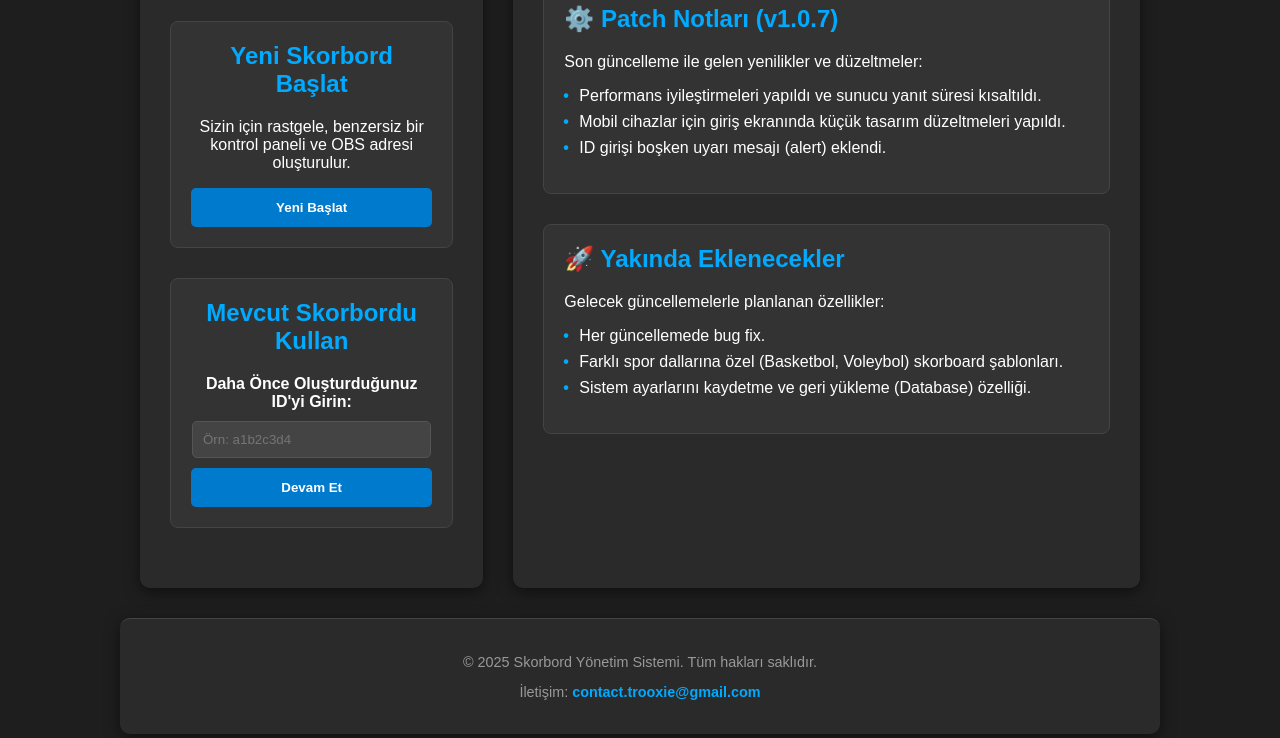
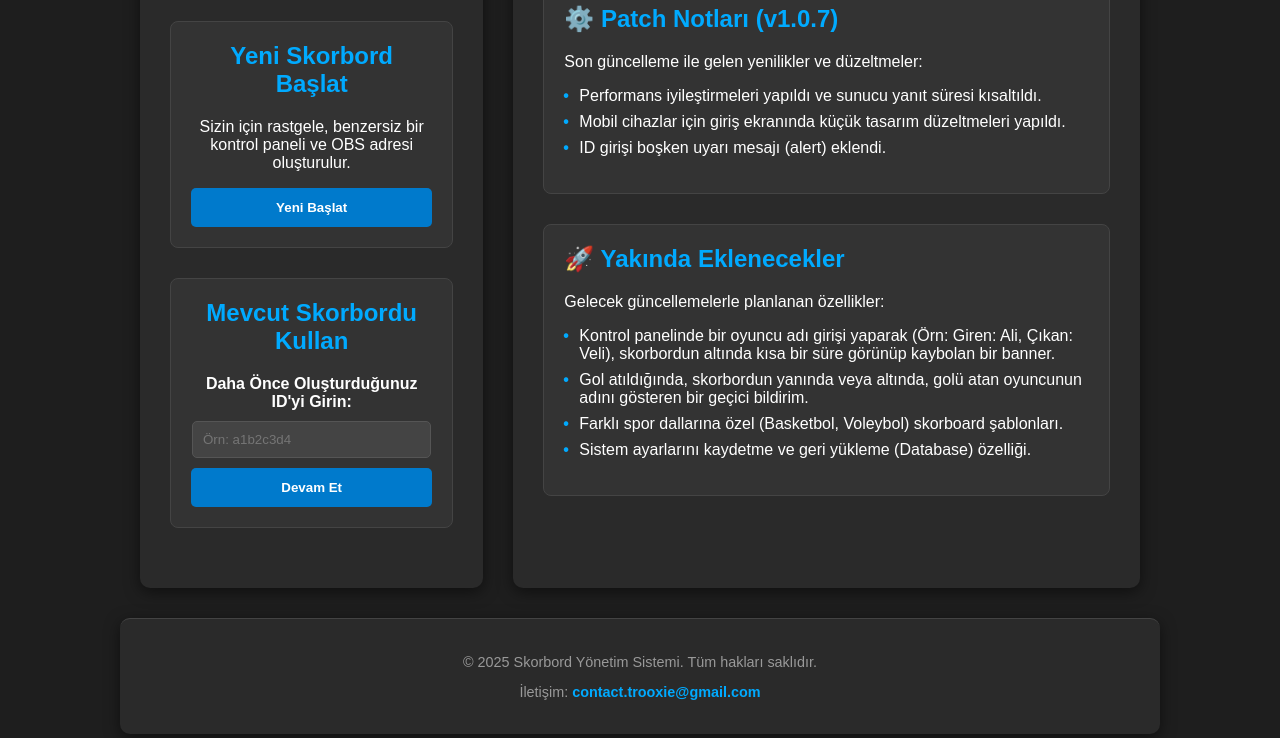
Before and after one commit to tenshoedits/Soccer_Scoreboard_by_TrooXie, a website: page public/index.html in a window 1280 px wide. Shown: the part 196-934 px from the top of the page. Drawn offline with Linux system fonts and the light colour scheme.

Commit message:
Update HTML structure and styles for scoreboard system
The HTML structure and styles for the scoreboard management system have been updated, including new sections for updates and planned features.

```diff
--- a/public/index.html
+++ b/public/index.html
@@ -201,7 +201,8 @@
                 <h2>🚀 Yakında Eklenecekler</h2>
                 <p>Gelecek güncellemelerle planlanan özellikler:</p>
                 <ul>
-                    <li>Her güncellemede bug fix.</li>
+                    <li>Kontrol panelinde bir oyuncu adı girişi yaparak (Örn: Giren: Ali, Çıkan: Veli), skorbordun altında kısa bir süre görünüp kaybolan bir banner.</li>
+                    <li>Gol atıldığında, skorbordun yanında veya altında, golü atan oyuncunun adını gösteren bir geçici bildirim.</li>
                     <li>Farklı spor dallarına özel (Basketbol, Voleybol) skorboard şablonları.</li>
                     <li>Sistem ayarlarını kaydetme ve geri yükleme (Database) özelliği.</li>
                 </ul>
```
